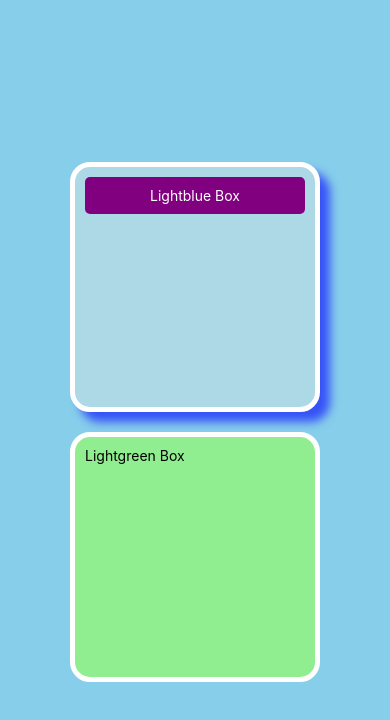
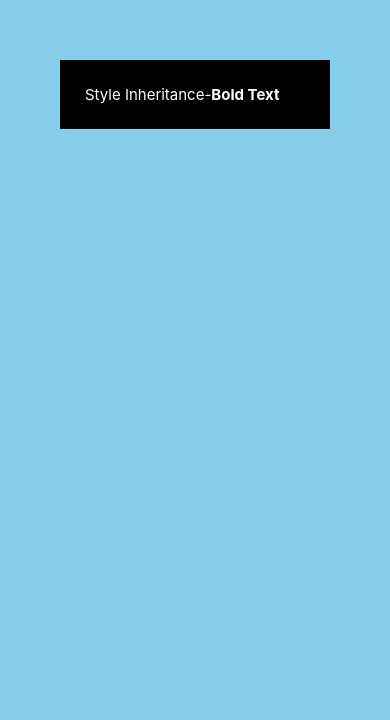
Before and after one commit to muazimmaqbool/React-Native-Tutorials, a React Native app: screen / in a window 390 px wide. Shown: the top 720 px of the page. Built offline with nearby package versions, Linux system fonts and the light colour scheme.

Commit message:
styling inheritance in react native

```diff
--- a/App.js
+++ b/App.js
@@ -90,8 +90,8 @@ const App = () => {
           {/* <Cc_styleSheet2/> */}
           {/* <D_MultipleStyles/> */}
           {/* <E_BoxModel/> */}
-          <F_Shadows/>
-          {/* <G_StyleInheritance/> */}
+          {/* <F_Shadows/> */}
+          <G_StyleInheritance/>
           {/* <H_RefereshControl/> */}
           {/* <I_UseWindowDimensions/> */}
           {/* <J_Vibration/> */}
```
Also changed, not shown: Components/G_StyleInheritance.js (+4 -3 lines).
